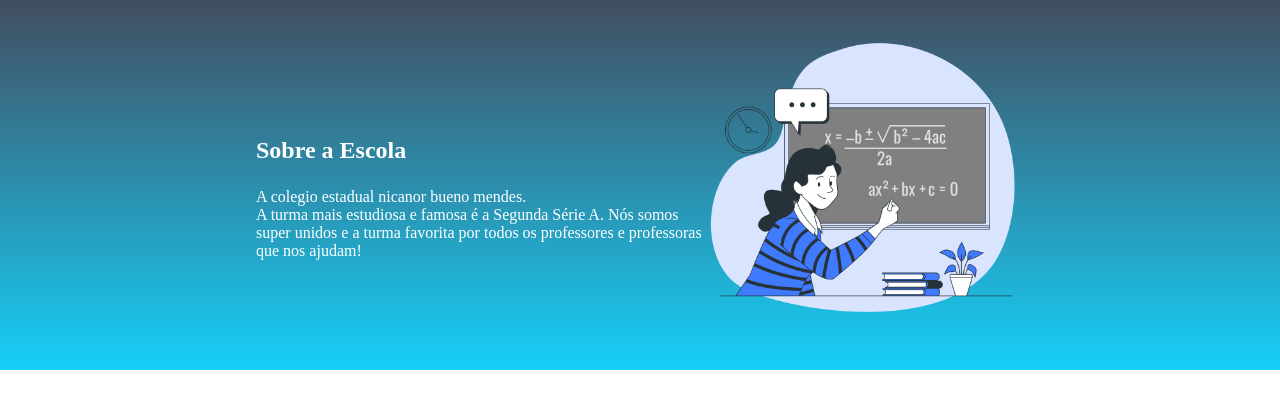
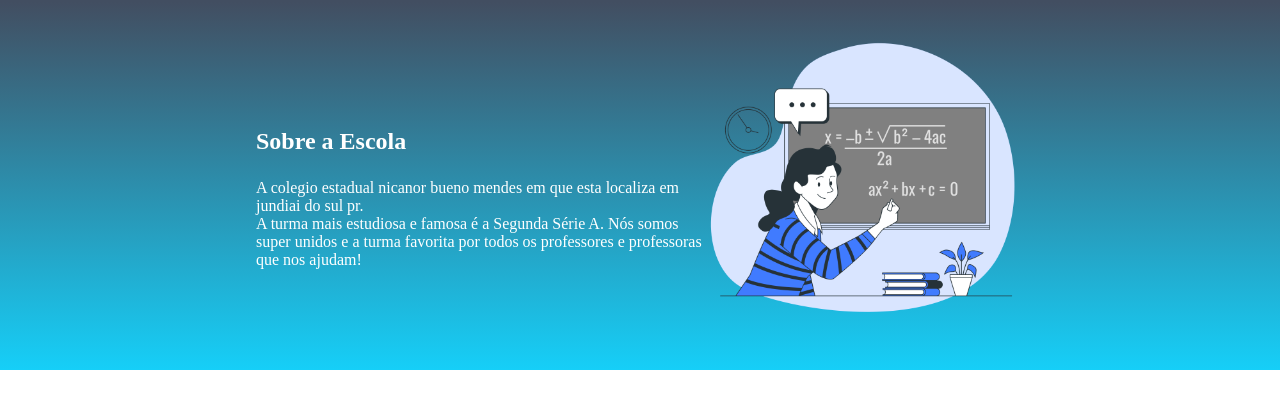
Before and after one commit to santiago17122008/SITE-ESCOLA, a plain HTML site: page index.html in a window 1280 px wide. Shown: the part 90-498 px from the top of the page. Drawn offline with Linux system fonts and the light colour scheme.

Commit message:
Update index.html

```diff
--- a/index.html
+++ b/index.html
@@ -19,7 +19,7 @@
     <section class="escola">
         <div class="escola-div-conteudo">
             <h2 class="escola-titulo">Sobre a Escola</h2>
-            <p class="escola-texto-um"> A colegio estadual nicanor bueno mendes.</p>
+            <p class="escola-texto-um"> A colegio estadual nicanor bueno mendes em que esta localiza em jundiai do sul pr.</p>
             <p class="escola-texto-dois">A turma mais estudiosa e famosa é a Segunda Série A. Nós somos super unidos e a turma favorita por todos os professores e professoras que nos ajudam!</p>
         </div>
         <img class="escola-imagem" src="Formula-bro.png" alt="Professora no quadro">
```
